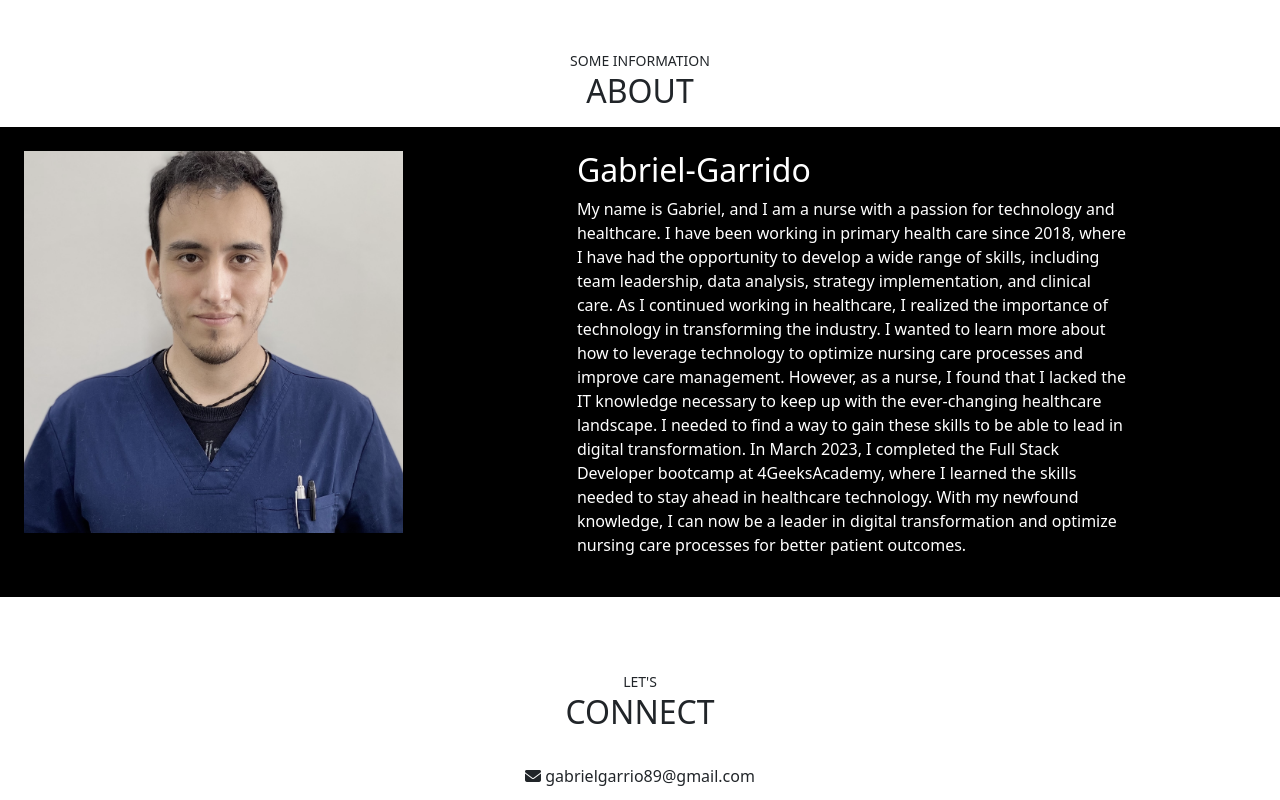
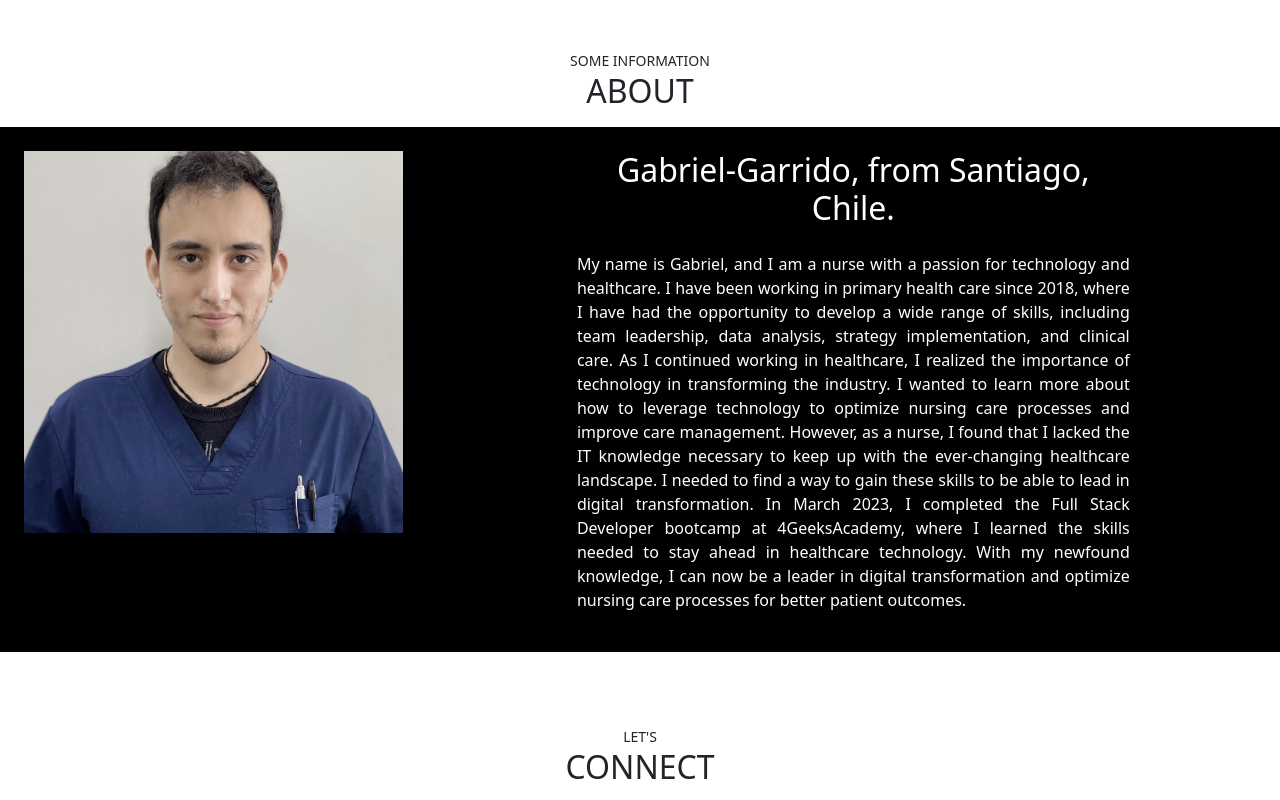
Before and after one commit to Gabriel-Garrido/Gabriel-Garrido-portfolio, a plain HTML site: page index.html in a window 1280 px wide. Shown: the part 2340-3140 px from the top of the page. Drawn offline with nearby package versions, Linux system fonts and the light colour scheme.

Commit message:
corrections on about section

```diff
--- a/index.html
+++ b/index.html
@@ -253,9 +253,9 @@
           <div class="col-6 offset-3 offset-lg-0 col-lg-4 pl-0 pr-0 p-4">
             <img src="img/foto_perfil_gabriel.jpg" alt="Perfil">
           </div>
-          <div class="col-12 col-lg-8 pt-4 pb-4">
-            <h2 class="col-8 offset-2">Gabriel-Garrido</h2>
-            <p class="col-10 offset-1 col-md-8 offset-md-2 justify-text-between" >My name is Gabriel, and I am a nurse with a passion for technology and healthcare.
+          <div class="col-12 col-lg-8 pt-4 pb-4 ">
+            <h2 class="col-8 offset-2 text-center mb-4">Gabriel-Garrido, from Santiago, Chile.</h2>
+            <p class="col-10 offset-1 col-md-8 offset-md-2" style="text-align: justify;">My name is Gabriel, and I am a nurse with a passion for technology and healthcare.
 
               I have been working in primary health care since 2018, where I have had the opportunity to develop a wide range of skills, including team leadership, data analysis, strategy implementation, and clinical care.
 
```
